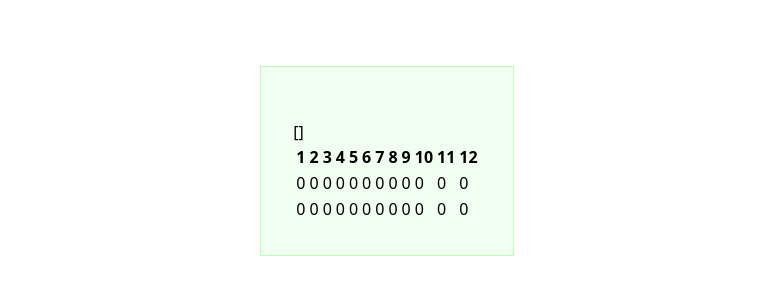
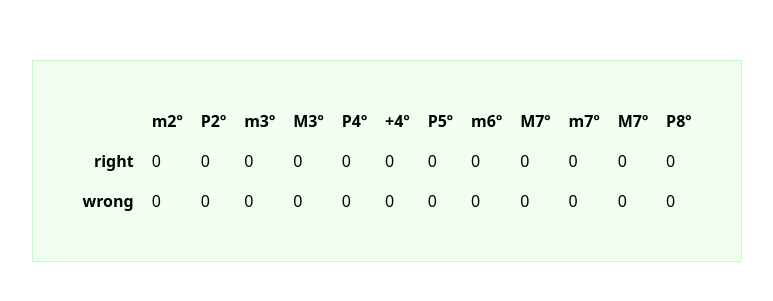
Before and after one commit to jcreedcmu/midi-toy, a React app: page / in a window 1280 px wide. Shown: the part 239-540 px from the top of the page, without its empty margins (253-1026 px from the left). Built offline with nearby package versions, Linux system fonts and the light colour scheme.

Commit message:
better presentation

```diff
--- a/public/style.css
+++ b/public/style.css
@@ -13,3 +13,11 @@
  }
 
 body { margin: 0px; }
+
+table {
+  border-spacing: 1em;
+}
+
+table tr td:nth-child(1) {
+  text-align: right;
+}
--- a/src/index.tsx
+++ b/src/index.tsx
@@ -3,6 +3,8 @@
 import * as React from 'react';
 import { render } from 'react-dom';
 import { produce } from 'immer';
+
+const intervalName = ['m2', 'P2', 'm3', 'M3', 'P4', '+4', 'P5', 'm6', 'M7', 'm7', 'M7', 'P8'].map(x => x + "\u00ba");
 
 type Interval = { t: number };
 type Note = { p: number };
@@ -81,19 +83,28 @@ class App extends React.Component<AppProps, AppState> {
     else if (s.remainingInput.length == 0)
       uiclass = "right";
     const rows = [undefined, s.right, s.wrong].map((table, rowi) => {
-      const cells = range(12).map((p, pi) => {
+      const cells = range(13).map((p, pi) => {
+        let s: JSX.Element | string | number = '';
         if (table == undefined)
-          return <td key={`tr${rowi}td${pi}`}><b>{p + 1}</b></td>;
+          if (pi == 0)
+            s = '';
+          else
+            s = <b>{intervalName[p - 1]}</b>;
         else
-          return <td key={`tr${rowi}td${pi}`}>{table[p + 1] || 0}</td>;
+          if (pi == 0)
+            s = <b>{rowi == 1 ? 'right' : 'wrong'}</b>;
+          else
+            s = table[p] || 0;
+        return <td key={`tr${rowi}td${pi}`}>{s}</td>;
       });
       return <tr key={`tr${rowi}`}>{cells}</tr>;
     });
     const scoreTable = <table><tbody>{rows}</tbody></table>;
+    /* {s.playedIntervalSize}< br />
+	  * {JSON.stringify(s.remainingInput.map(x => x.p))}
+	  */
     return (
       <div id="ui" className={uiclass}>
-        {s.playedIntervalSize}< br />
-        {JSON.stringify(s.remainingInput.map(x => x.p))}
         {scoreTable}
       </div>
     );
@@ -103,14 +114,14 @@ class App extends React.Component<AppProps, AppState> {
       (acc) => {
         for (const port of acc.outputs.values()) {
           if (!port.name!.match(/through/i)) {
-            console.log(port);
+            // console.log(port);
             this.outPort = port;
           }
         }
         let inPort: WebMidi.MIDIInput | undefined;
         for (const port of acc.inputs.values()) {
           if (!port.name!.match(/through/i)) {
-            console.log(port);
+            // console.log(port);
             inPort = port;
           }
         }
```
